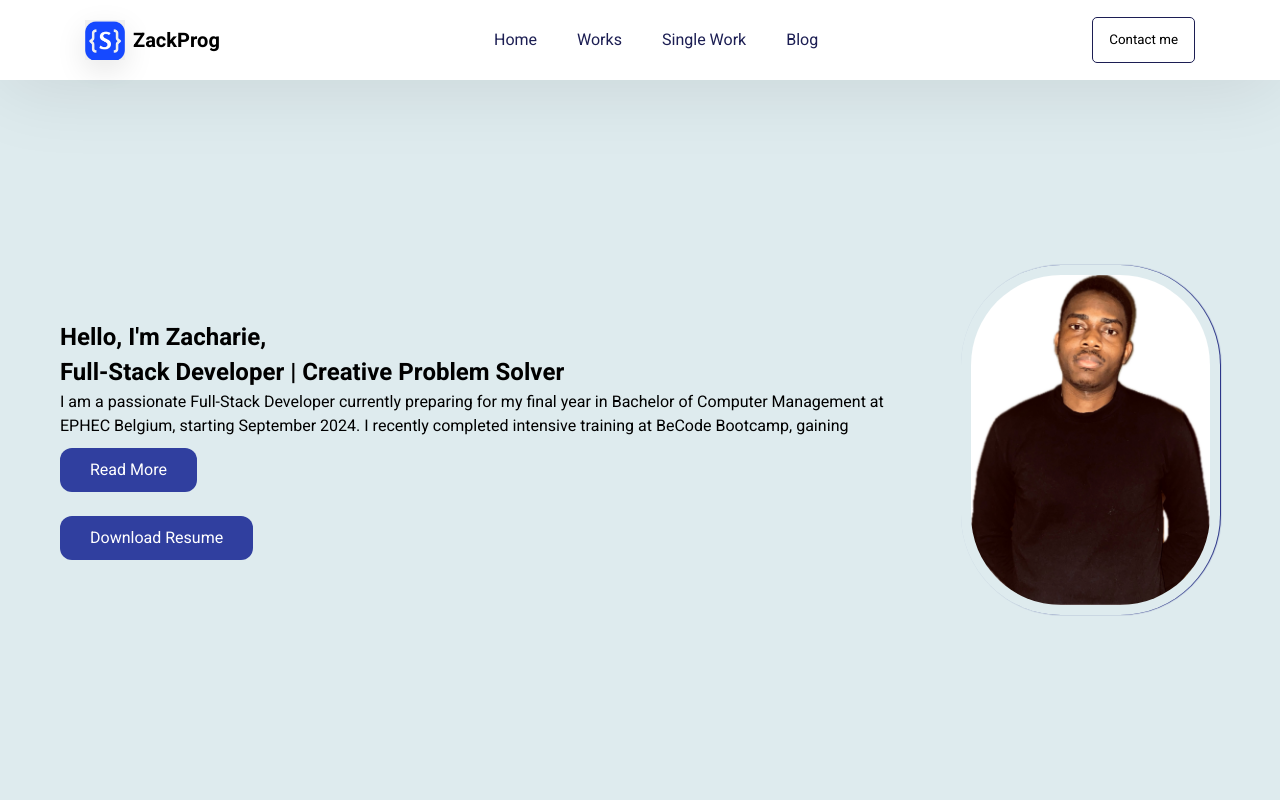
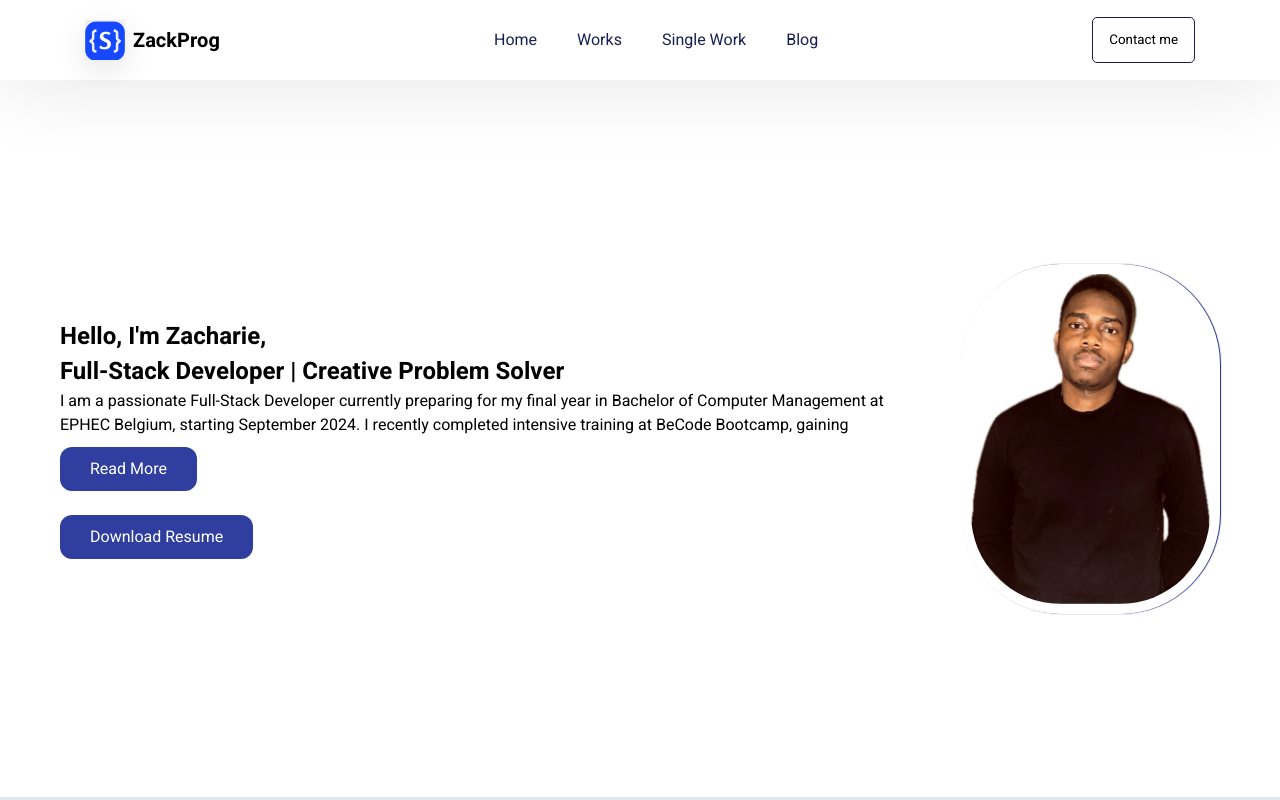
Before and after one commit to zack97/my_portfolio, a React (Vite) app: page / in a window 1280 px wide. Shown: the top 800 px of the page. Built offline with nearby package versions, Linux system fonts and the light colour scheme.

Commit message:
design done 1

```diff
--- a/src/index.css
+++ b/src/index.css
@@ -101,7 +101,8 @@ nav button#menuButton {
 }
 
 .main {
-  background-color: #deebee;
+  /* background-color: #deebee; */
+  border-bottom: 3px solid #deebee;
   padding: 0 148px;
   display: flex;
   align-items: center;
```
Also changed, not shown: 4 other files (tests, documents, lock files or other folders).
